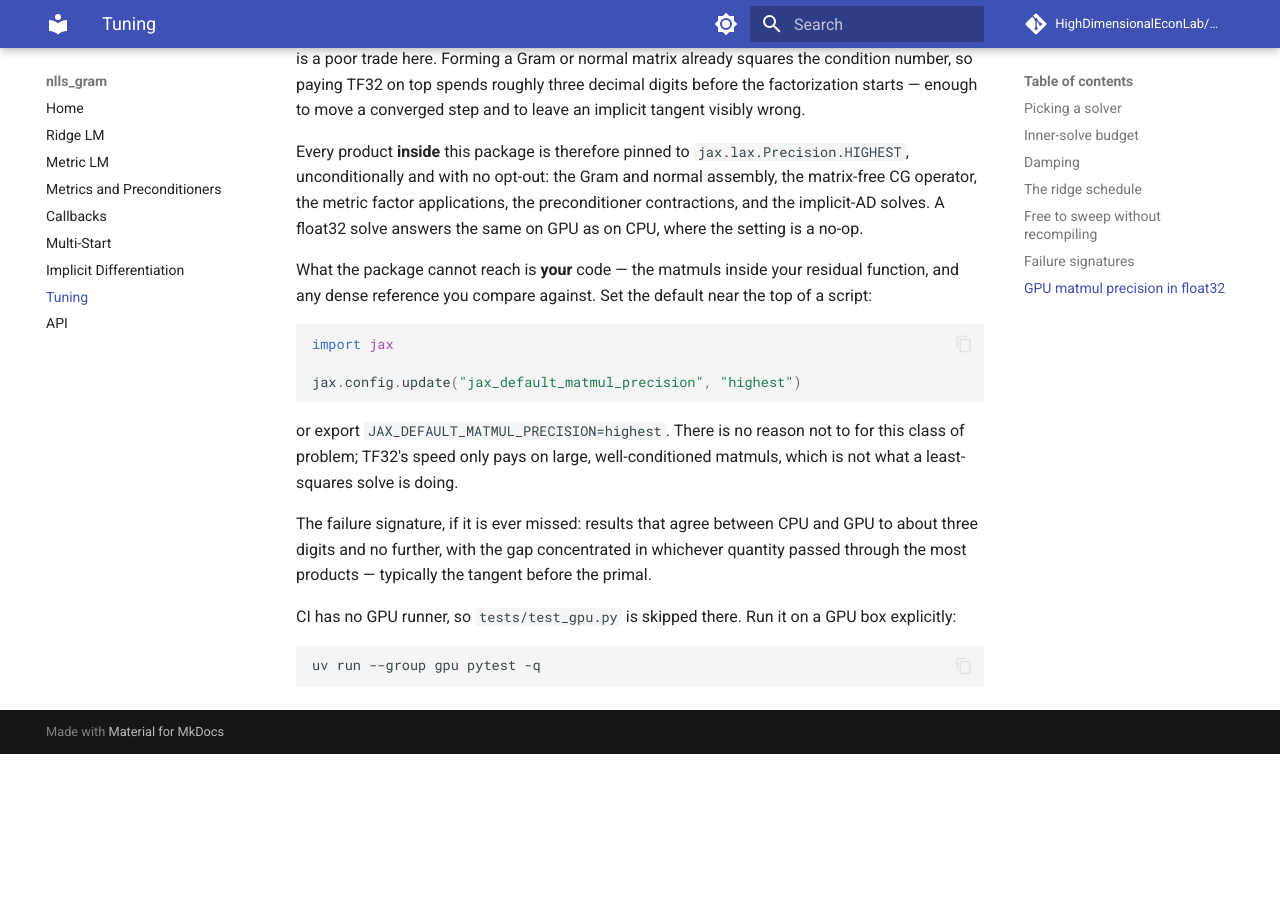
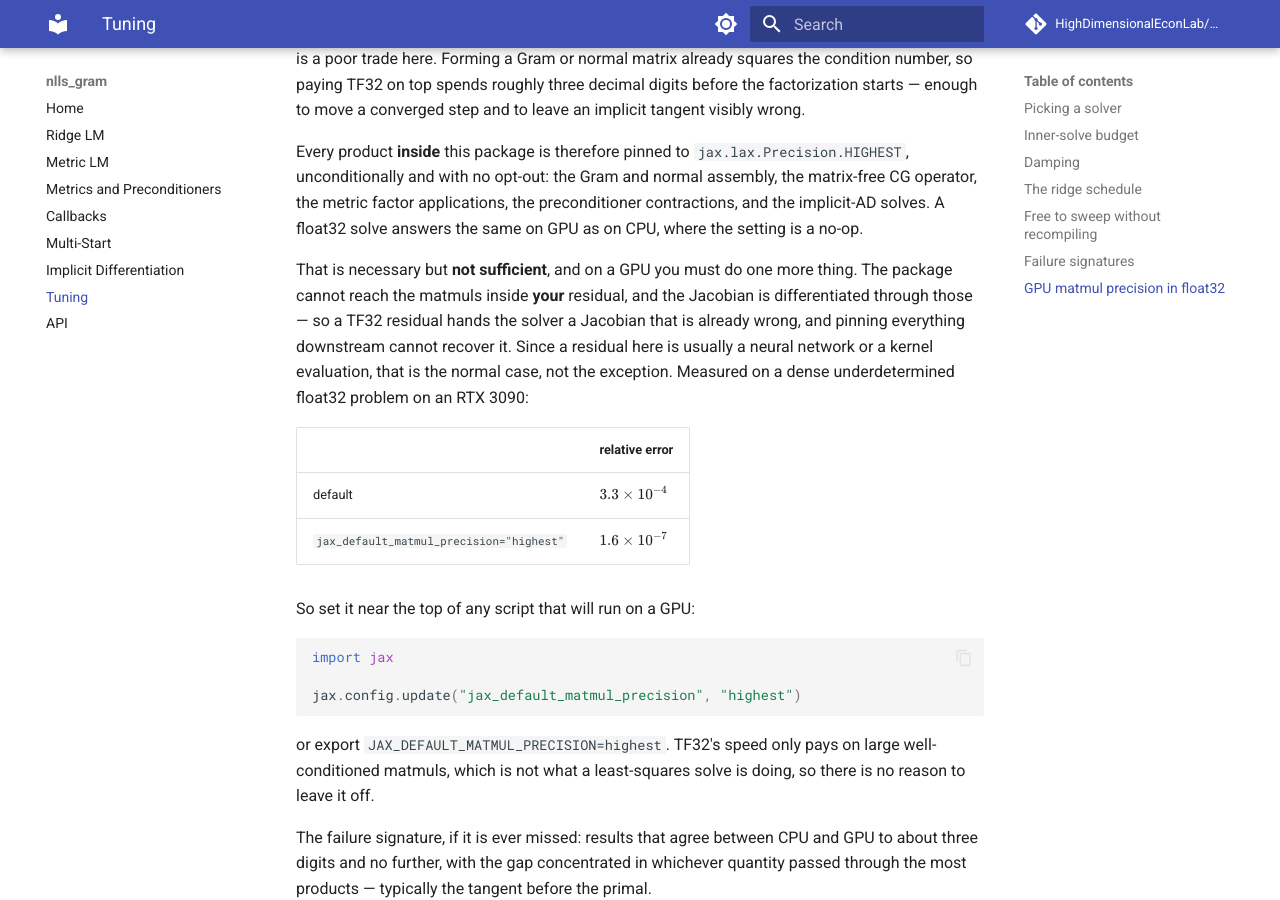
Before and after one commit to HighDimensionalEconLab/nlls_gram, an MkDocs documentation site: the page built from docs/tuning_guide.md, in a window 1280 px wide and 900 px high, scrolled down 2427 px. Built offline with MkDocs 1.6.1 and Material for MkDocs 9.7.7, drawn with Linux system fonts in a browser that asks for light colours; comment, search, counter and statistics services are not loaded; before the commit the page ends 3181 px from its top, so only the background shows below that.

Commit message:
docs: the GPU matmul setting is required, not advisory
Measured on the 3090: the package pinning its own products leaves a dense
float32 solve at 3.3e-4 relative, because the Jacobian is differentiated
through the caller's residual matmuls and arrives already carrying TF32
error. Setting jax_default_matmul_precision=highest takes the same solve to
1.6e-7. Since a residual here is usually a network or a kernel evaluation,
that is the normal case.

Co-Authored-By: Mecha Perla (Claude) <noreply@anthropic.com>
Claude-Session: https://claude.ai/code/session_014og23CSBQfdHGNCfA21F8x

````diff
--- a/docs/tuning_guide.md
+++ b/docs/tuning_guide.md
@@ -106,9 +106,20 @@ normal assembly, the matrix-free CG operator, the metric factor applications,
 the preconditioner contractions, and the implicit-AD solves. A float32 solve
 answers the same on GPU as on CPU, where the setting is a no-op.
 
-What the package cannot reach is **your** code — the matmuls inside your
-residual function, and any dense reference you compare against. Set the
-default near the top of a script:
+That is necessary but **not sufficient**, and on a GPU you must do one more
+thing. The package cannot reach the matmuls inside **your** residual, and the
+Jacobian is differentiated through those — so a TF32 residual hands the solver
+a Jacobian that is already wrong, and pinning everything downstream cannot
+recover it. Since a residual here is usually a neural network or a kernel
+evaluation, that is the normal case, not the exception. Measured on a dense
+underdetermined float32 problem on an RTX 3090:
+
+| | relative error |
+|---|---|
+| default | \(3.3 \times 10^{-4}\) |
+| `jax_default_matmul_precision="highest"` | \(1.6 \times 10^{-7}\) |
+
+So set it near the top of any script that will run on a GPU:
 
 ```python
 import jax
@@ -116,9 +127,9 @@ import jax
 jax.config.update("jax_default_matmul_precision", "highest")
 ```
 
-or export `JAX_DEFAULT_MATMUL_PRECISION=highest`. There is no reason not to
-for this class of problem; TF32's speed only pays on large, well-conditioned
-matmuls, which is not what a least-squares solve is doing.
+or export `JAX_DEFAULT_MATMUL_PRECISION=highest`. TF32's speed only pays on
+large well-conditioned matmuls, which is not what a least-squares solve is
+doing, so there is no reason to leave it off.
 
 The failure signature, if it is ever missed: results that agree between CPU
 and GPU to about three digits and no further, with the gap concentrated in
````
